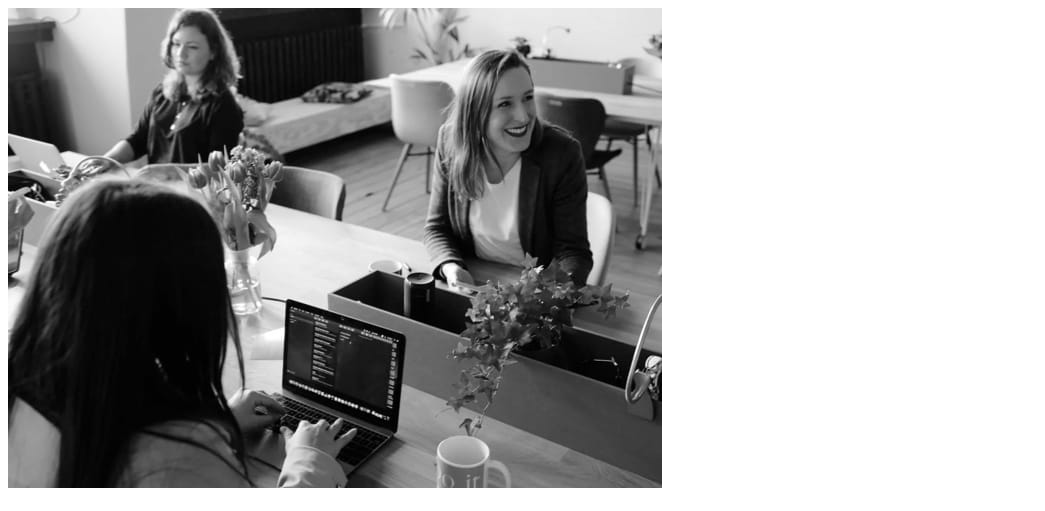
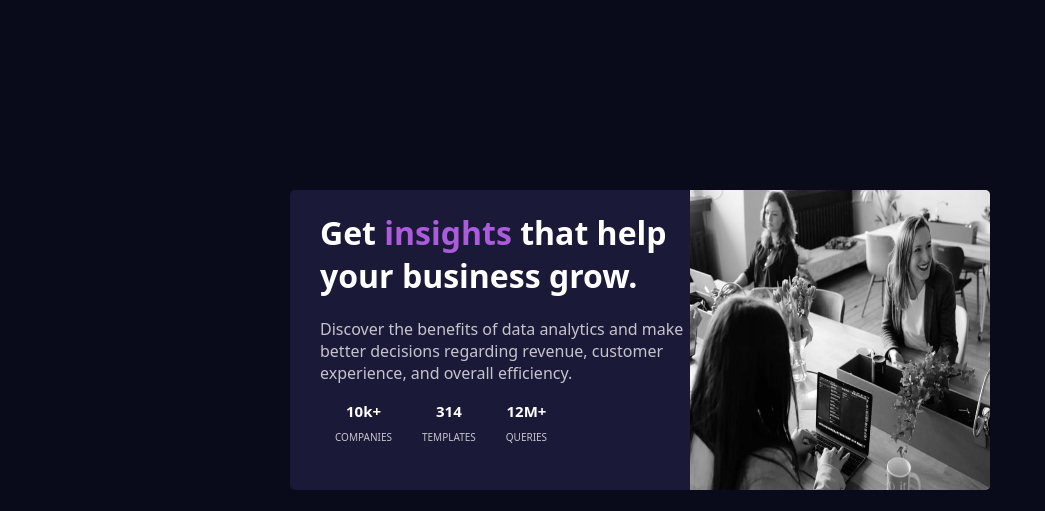
Before and after one commit to bcharles890/Frontend-Mentor---Stats-preview-card-component-main, a plain HTML site: page src/index.html in a window 1280 px wide. Shown: the whole page, without its empty margins (0-1045 px from the left). Drawn offline with Linux system fonts and the light colour scheme; a web font is replaced by a local one.

Commit message:
desktop border styles completed

```diff
--- a/src/style.css
+++ b/src/style.css
@@ -7,12 +7,13 @@
     color: white;
 }
 
-@media only screen and (max-width: 375px) {
+@media only screen and (min-width: 375px) and (max-width: 669px) {
 
     body{
         display: flex;
         justify-content: center;
         background-color: hsl(233, 47%, 7%);
+        width: 100vw;
 
     }
 
@@ -52,6 +53,7 @@
         border: solid hsl(244, 38%, 16%);
         height: 550px;
         border-radius: 0px 0px 8px 8px;
+
 
     }
 
@@ -96,7 +98,7 @@
     }
 }
 
-@media only screen and (min-width: 1440px) {
+@media only screen and (min-width: 670px) and (max-width: 1640px) {
 
     body{
         background-color: hsl(233, 47%, 7%);
@@ -108,16 +110,25 @@
         flex-direction: row-reverse;
         justify-content: center;
         align-items: center;
+        margin-top: 15%;
     }
 
     #img-container{
+        background-color: hsla(277, 64%, 61%, .6);
+        z-index: 1;
+        height: 300px;
+        width: 300px;
+        border-radius: 0px 5px 5px 0px;
 
     }
 
     #img-container> img{
 
-       height: 200px;
-       width: 200px;
+       height: 300px;
+       width: 300px;
+       border-radius: 0px 5px 5px 0px;
+       z-index: -1;
+       background-color:hsl(277, 64%, 61%);
 
 
 
@@ -126,21 +137,35 @@
     #card-container{
 
 
+        width: 400px;
+        height: 300px;
+        background-color: hsl(244, 38%, 16%);
+        border: solid hsl(244, 38%, 16% 2px);
+        border-radius: 5px 0px 0px 5px;
+
+        display: block;
+
+
+
 
 
     }
 
     #main-txt{
 
+
+        margin-left: 30px;
     }
 
     #insights{
+        color: hsl(277, 64%, 61%);
 
     }
 
     #txt{
         text-align: left;
         color: hsla(0, 0%, 100%, 0.75);
+        margin-left: 30px;
 
     }
 
@@ -148,15 +173,20 @@
 
         text-align: center;
         display: flex;
-        word-spacing: 2em;
+        line-height: 1px;
+        margin-left: 30px;
     }
 
     .num-stats{
 
+        font-size: 15px;
 
     }
 
     .word-stats{
+        font-size: 10px;
+        padding: 15px;
+        color: hsla(0, 0%, 100%, 0.75);
 
     }
 
```
